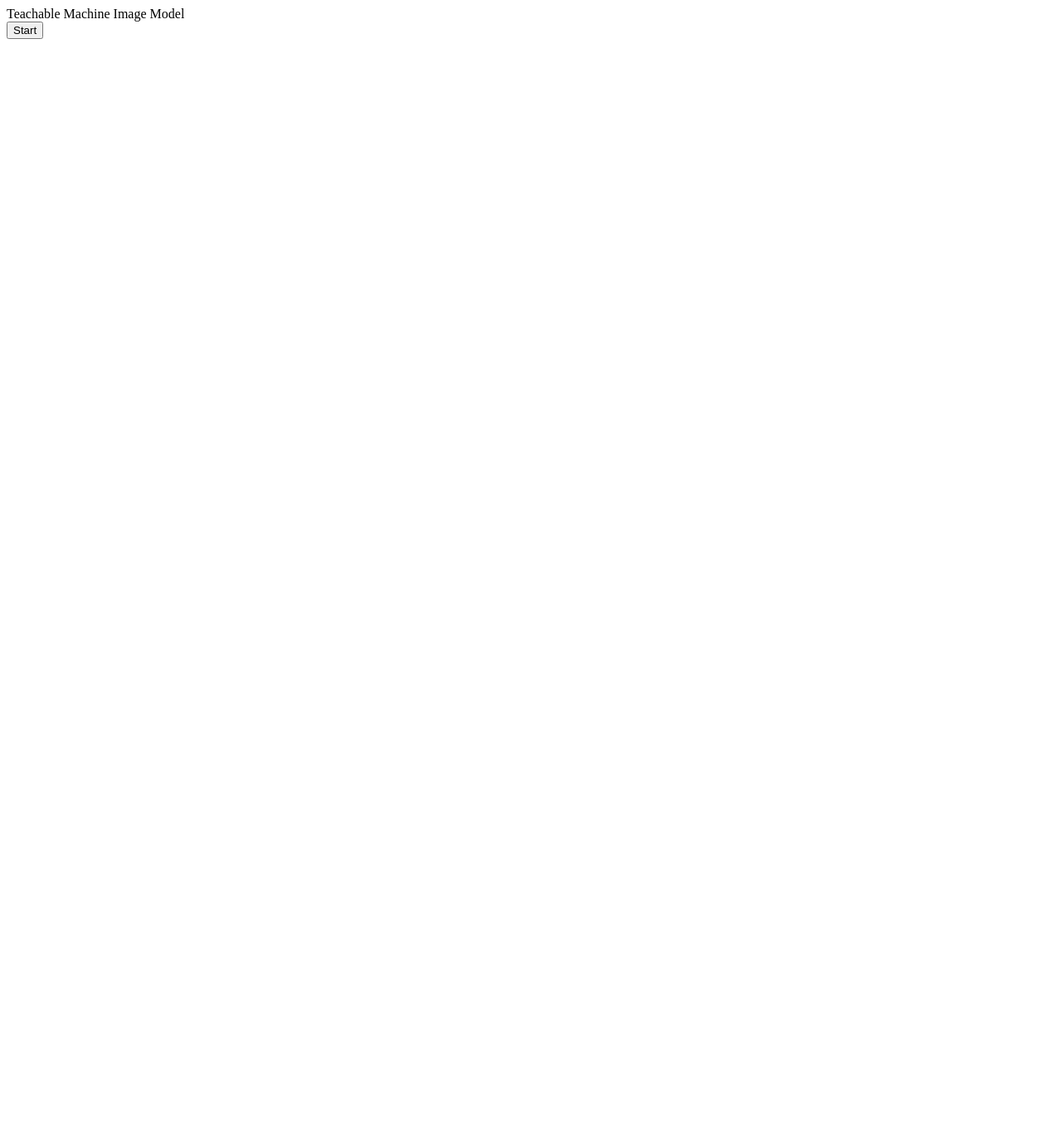
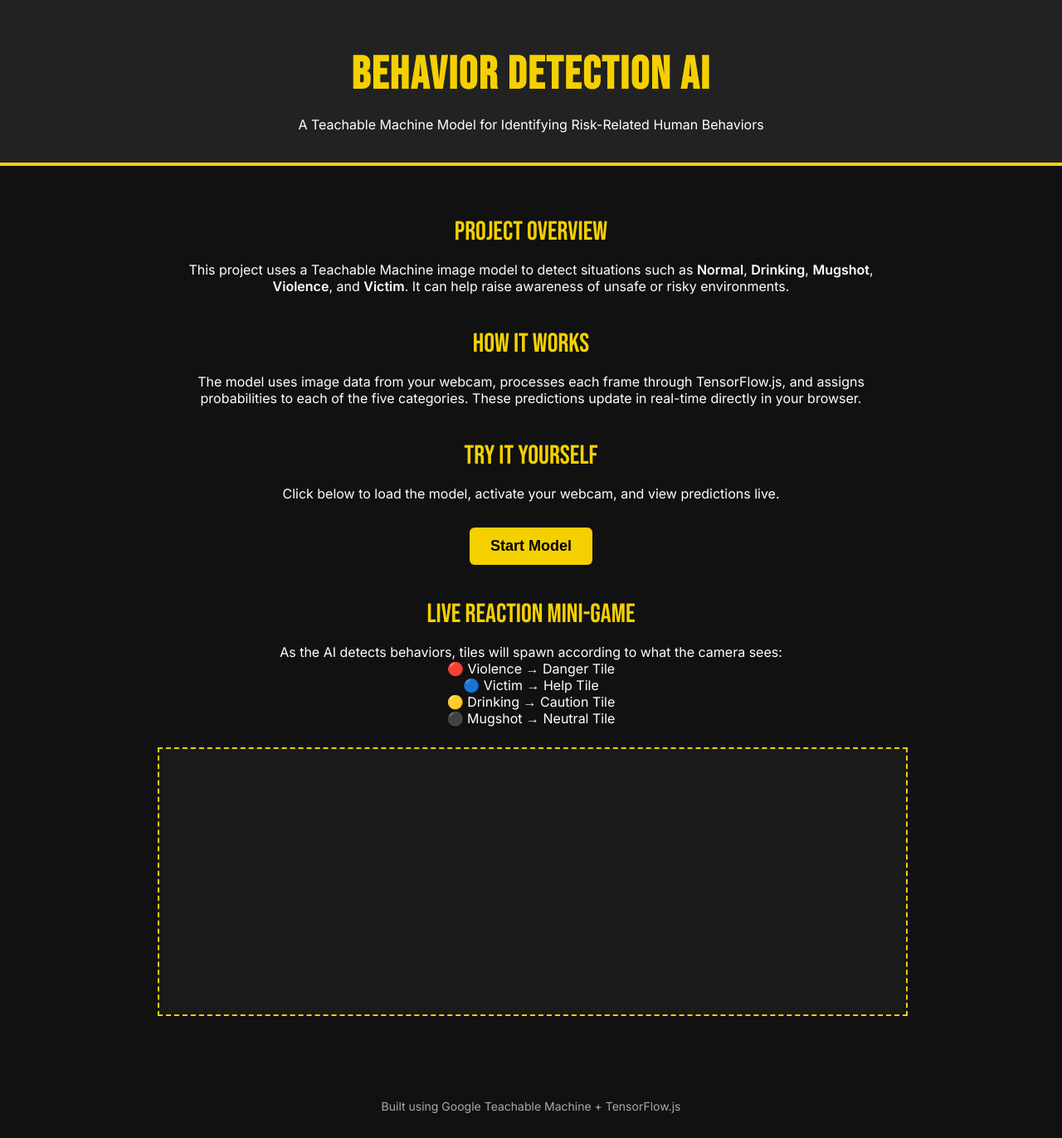
Before and after one commit to ShaiviMagadum/securitysxan, a plain HTML site: page index.html in a window 1280 px wide. Shown: the whole page at 83% size. Before the commit the page ends 800 px from the top, so only its background shows below. Drawn offline with Linux system fonts and the light colour scheme.

Commit message:
Update index.html

```diff
--- a/index.html
+++ b/index.html
@@ -1,59 +1,247 @@
-<div>Teachable Machine Image Model</div>
-<button type="button" onclick="init()">Start</button>
+<!DOCTYPE html>
+<html lang="en">
+<head>
+<meta charset="UTF-8" />
+<meta name="viewport" content="width=device-width, initial-scale=1.0" />
+<title>Behavior Detection AI – Crime Scene Model</title>
+
+<!-- Fonts -->
+<link href="https://fonts.googleapis.com/css2?family=Inter:wght@300;400;600&family=Bebas+Neue&display=swap" rel="stylesheet">
+
+<!-- TensorFlow + Teachable Machine -->
+<script src="https://cdn.jsdelivr.net/npm/@tensorflow/tfjs@latest/dist/tf.min.js"></script>
+<script src="https://cdn.jsdelivr.net/npm/@teachablemachine/image@latest/dist/teachablemachine-image.min.js"></script>
+
+<style>
+    body {
+        margin: 0;
+        background: #111;
+        font-family: 'Inter', sans-serif;
+        color: white;
+        text-align: center;
+    }
+
+    header {
+        padding: 20px;
+        background: #222;
+        border-bottom: 4px solid #f5d000;
+    }
+
+    h1 {
+        font-family: 'Bebas Neue', sans-serif;
+        font-size: 55px;
+        letter-spacing: 2px;
+        color: #f5d000;
+        margin-bottom: 5px;
+    }
+
+    .container {
+        max-width: 900px;
+        margin: auto;
+        padding: 20px;
+    }
+
+    #webcam-container {
+        margin: auto;
+        margin-top: 20px;
+    }
+
+    #label-container div {
+        font-size: 18px;
+        margin-top: 4px;
+    }
+
+    button {
+        margin-top: 15px;
+        padding: 12px 25px;
+        font-size: 18px;
+        background: #f5d000;
+        border: none;
+        border-radius: 6px;
+        cursor: pointer;
+        font-weight: 600;
+    }
+
+    button:hover {
+        background: #ffe155;
+    }
+
+    /* GAME AREA */
+    #game-area {
+        width: 100%;
+        height: 320px;
+        background: rgba(255, 255, 255, 0.04);
+        border: 2px dashed #f5d000;
+        margin-top: 25px;
+        position: relative;
+        overflow: hidden;
+    }
+
+    .tile {
+        width: 40px;
+        height: 40px;
+        position: absolute;
+        top: -50px;
+        border-radius: 4px;
+        animation: fall 3s linear forwards;
+    }
+
+    @keyframes fall {
+        to { top: 350px; opacity: 0; }
+    }
+
+    footer {
+        margin-top: 50px;
+        padding: 30px;
+        font-size: 14px;
+        color: #aaa;
+    }
+
+    .section-title {
+        font-family: 'Bebas Neue';
+        color: #f5d000;
+        font-size: 32px;
+        margin-top: 40px;
+        margin-bottom: 10px;
+    }
+</style>
+</head>
+<body>
+
+<header>
+    <h1>Behavior Detection AI</h1>
+    <p>A Teachable Machine Model for Identifying Risk-Related Human Behaviors</p>
+</header>
+
+<div class="container">
+
+    <!-- Required Sections -->
+    <div class="section-title">Project Overview</div>
+    <p>
+        This project uses a Teachable Machine image model to detect situations such as
+        <strong>Normal</strong>, <strong>Drinking</strong>, <strong>Mugshot</strong>,
+        <strong>Violence</strong>, and <strong>Victim</strong>.
+        It can help raise awareness of unsafe or risky environments.
+    </p>
+
+    <div class="section-title">How It Works</div>
+    <p>
+        The model uses image data from your webcam, processes each frame through TensorFlow.js,
+        and assigns probabilities to each of the five categories.
+        These predictions update in real-time directly in your browser.
+    </p>
+
+    <div class="section-title">Try It Yourself</div>
+    <p>Click below to load the model, activate your webcam, and view predictions live.</p>
+
+    <button onclick="init()">Start Model</button>
+
     <div id="webcam-container"></div>
     <div id="label-container"></div>
-<script src="https://cdn.jsdelivr.net/npm/@tensorflow/tfjs@latest/dist/tf.min.js"></script>
-<script src="https://cdn.jsdelivr.net/npm/@teachablemachine/image@latest/dist/teachablemachine-image.min.js"></script>
-<script type="text/javascript">
-    // More API functions here:
-    // https://github.com/googlecreativelab/teachablemachine-community/tree/master/libraries/image
 
-    // the link to your model provided by Teachable Machine export panel
+    <div class="section-title">Live Reaction Mini-Game</div>
+    <p>
+        As the AI detects behaviors, tiles will spawn according to what the camera sees:
+        <br>🔴 Violence → Danger Tile
+        <br>🔵 Victim → Help Tile
+        <br>🟡 Drinking → Caution Tile
+        <br>⚫ Mugshot → Neutral Tile
+    </p>
+
+    <div id="game-area"></div>
+</div>
+
+<footer>
+    Built using Google Teachable Machine + TensorFlow.js
+</footer>
+
+
+<!-- JAVASCRIPT -->
+<script>
 const URL = "./my_model/";
 
 let model, webcam, labelContainer, maxPredictions;
 
-    // Load the image model and setup the webcam
+// Load the model & webcam
 async function init() {
     const modelURL = URL + "model.json";
     const metadataURL = URL + "metadata.json";
 
-        // load the model and metadata
-        // Refer to tmImage.loadFromFiles() in the API to support files from a file picker
-        // or files from your local hard drive
-        // Note: the pose library adds "tmImage" object to your window (window.tmImage)
     model = await tmImage.load(modelURL, metadataURL);
     maxPredictions = model.getTotalClasses();
 
-        // Convenience function to setup a webcam
-        const flip = true; // whether to flip the webcam
-        webcam = new tmImage.Webcam(200, 200, flip); // width, height, flip
-        await webcam.setup(); // request access to the webcam
+    webcam = new tmImage.Webcam(250, 250, true);
+    await webcam.setup();
     await webcam.play();
     window.requestAnimationFrame(loop);
 
-        // append elements to the DOM
     document.getElementById("webcam-container").appendChild(webcam.canvas);
+
     labelContainer = document.getElementById("label-container");
-        for (let i = 0; i < maxPredictions; i++) { // and class labels
+    for (let i = 0; i < maxPredictions; i++) {
         labelContainer.appendChild(document.createElement("div"));
     }
 }
 
+// Game tile spawner
+function spawnTile(type) {
+    const area = document.getElementById("game-area");
+    const tile = document.createElement("div");
+    tile.classList.add("tile");
+
+    const colors = {
+        "Violence": "red",
+        "Victim": "dodgerblue",
+        "Drinking": "gold",
+        "Mugshot": "gray"
+    };
+
+    tile.style.background = colors[type];
+    tile.style.left = Math.random() * (area.offsetWidth - 40) + "px";
+
+    area.appendChild(tile);
+    setTimeout(() => tile.remove(), 3500);
+}
+
+let lastSpawnTime = 0;
+
+// Prediction loop
 async function loop() {
-        webcam.update(); // update the webcam frame
+    webcam.update();
     await predict();
     window.requestAnimationFrame(loop);
 }
 
-    // run the webcam image through the image model
 async function predict() {
-        // predict can take in an image, video or canvas html element
     const prediction = await model.predict(webcam.canvas);
+
+    let currentClass = null;
+    let highestProb = 0;
+
+    // Display predictions
     for (let i = 0; i < maxPredictions; i++) {
-            const classPrediction =
-                prediction[i].className + ": " + prediction[i].probability.toFixed(2);
-            labelContainer.childNodes[i].innerHTML = classPrediction;
+        const className = prediction[i].className;
+        const prob = prediction[i].probability;
+
+        labelContainer.childNodes[i].innerHTML =
+            className + ": " + prob.toFixed(2);
+
+        if (prob > highestProb) {
+            highestProb = prob;
+            currentClass = className;
+        }
+    }
+
+    // Spawn tile if high confidence (over 0.85) and not too often
+    if (highestProb > 0.85 && currentClass !== "Normal") {
+        const now = Date.now();
+        if (now - lastSpawnTime > 1000) {
+            spawnTile(currentClass);
+            lastSpawnTime = now;
+        }
     }
 }
 </script>
+
+</body>
+</html>
```
Lines whose indentation alone changed are shown as unchanged.
